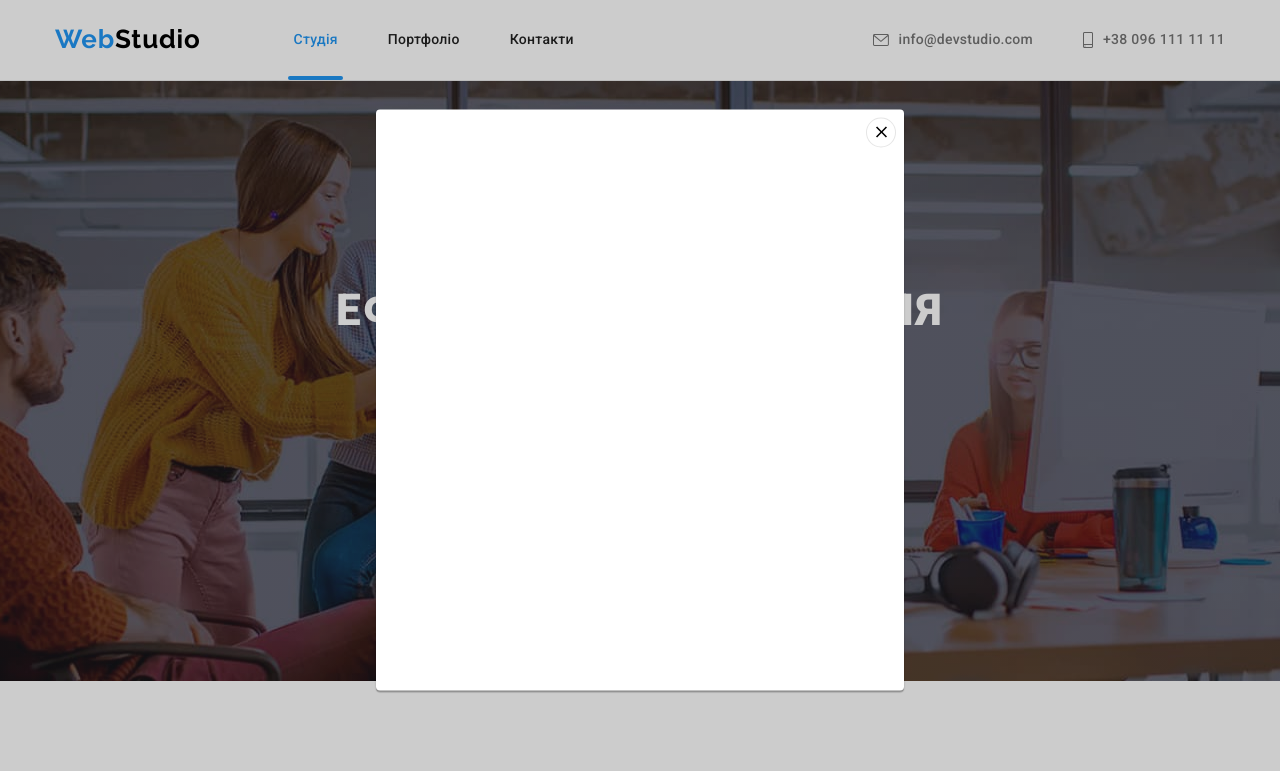
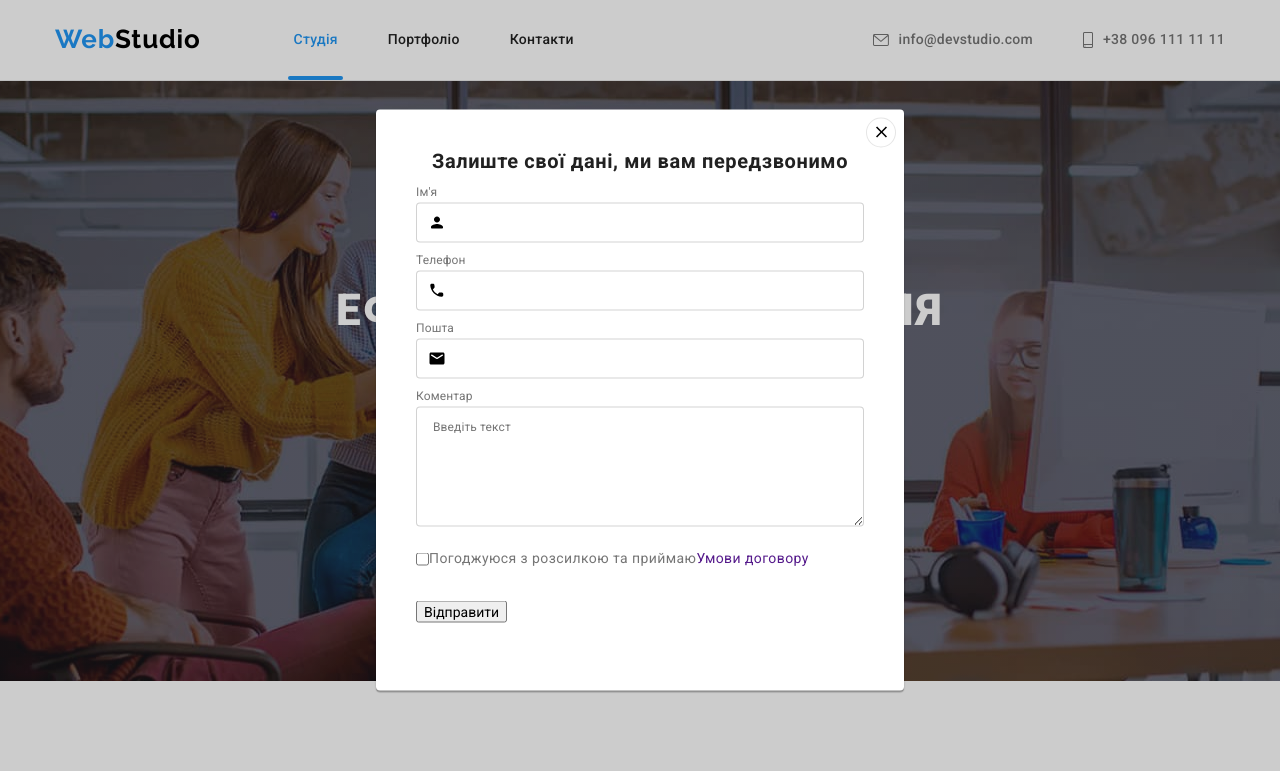
Before and after one commit to OleksandrPM/goit-markup-hw-06, a plain HTML site: page index.html in a window 1280 px wide. Both pictures are taken after a click on the button "Замовити послугу". Shown: the top 771 px of the page. Drawn offline with nearby package versions, Linux system fonts and the light colour scheme.

Commit message:
Add styles to modal

```diff
--- a/css/styles.css
+++ b/css/styles.css
@@ -654,6 +654,7 @@ svg {
 
   min-width: 528px;
   min-height: 581px;
+  padding: 40px;
 
   box-shadow: 0px 1px 3px rgba(0, 0, 0, 0.12), 0px 1px 1px rgba(0, 0, 0, 0.14),
     0px 2px 1px rgba(0, 0, 0, 0.2);
@@ -697,6 +698,70 @@ svg {
 .modal-close-button:focus {
   fill: var(--clear-white-color);
   background-color: var(--brand-color);
+}
+
+.modal > h2 {
+  margin-bottom: 12px;
+
+  font-size: 20px;
+  text-align: center;
+  letter-spacing: 0.03em;
+}
+
+.callback-form > label {
+  position: relative;
+  display: flex;
+  flex-direction: column;
+
+  margin-bottom: 10px;
+
+  cursor: pointer;
+}
+
+.callback-form > label > span {
+  margin-bottom: 4px;
+
+  font-size: 12px;
+  line-height: 1.17;
+  letter-spacing: 0.01em;
+}
+
+.input-field {
+  height: 40px;
+  padding-left: 42px;
+  border: 1px solid rgba(33, 33, 33, 0.2);
+  border-radius: 4px;
+}
+
+.callback-form > label > svg{
+  position: absolute;
+  left: 12px;
+  bottom: 11px;
+}
+
+.callback-form .comment-label {
+  margin-bottom: 20px;
+}
+
+.comment-label > textarea {
+  height: 120px;
+  padding: 12px 16px;
+
+  font-size: 12px;
+  line-height: 1.17;
+  letter-spacing: 0.01em;
+
+  border: 1px solid rgba(33, 33, 33, 0.2);
+  border-radius: 4px;
+}
+
+.callback-form .checkbox-label {
+  flex-direction: row;
+  margin-bottom: 30px;
+  align-items: center;
+
+  line-height: 1.71;
+  letter-spacing: 0.03em;
 }
 
 /* Main in portfolio.html */
--- a/index.html
+++ b/index.html
@@ -410,7 +410,7 @@
         <div class="subscription">
           <h2 class="title footer-title">Підпишіться на розсилку</h2>
           <form name="subscription_form" class="subscription-form" action="">
-            <input type="email" placeholder="E-mail"/>
+            <input type="email" placeholder="E-mail" />
             <button class="button subscribe-button" type="submit">
               <span>Підписатися</span>
               <svg class="icon" width="24" height="24">
@@ -430,6 +430,39 @@
             <use href="./images/icons.svg#icon-close"></use>
           </svg>
         </button>
+        <h2 class="title">Залиште свої дані, ми вам передзвонимо</h2>
+        <form name="callback_form" class="callback-form" action="">
+          <label>
+            <span>Ім'я</span>
+            <input type="text" name="username" class="input-field" />
+            <svg class="icon" width="18" height="18">
+              <use href="./images/icons.svg#icon-person"></use>
+            </svg>
+          </label>
+          <label>
+            <span>Телефон</span>
+            <input type="tel" name="user_tel_number" class="input-field" />
+            <svg class="icon" width="18" height="18">
+              <use href="./images/icons.svg#icon-phone"></use>
+            </svg>
+          </label>
+          <label>
+            <span>Пошта</span>
+            <input type="email" name="user_email" class="input-field" />
+            <svg class="icon" width="18" height="18">
+              <use href="./images/icons.svg#icon-email"></use>
+            </svg>
+          </label>
+          <label class="comment-label">
+            <span>Коментар</span>
+            <textarea name="comment" rows="3" placeholder="Введіть текст"></textarea>
+          </label>
+          <label class="checkbox-label">
+            <input type="checkbox" name="hobby" value="true" />
+            Погоджуюся з розсилкою та приймаю <a class="link" href=""> Умови договору</a>
+          </label>
+          <button type="submit" class="button">Відправити</button>
+        </form>
       </div>
     </div>
 
```
